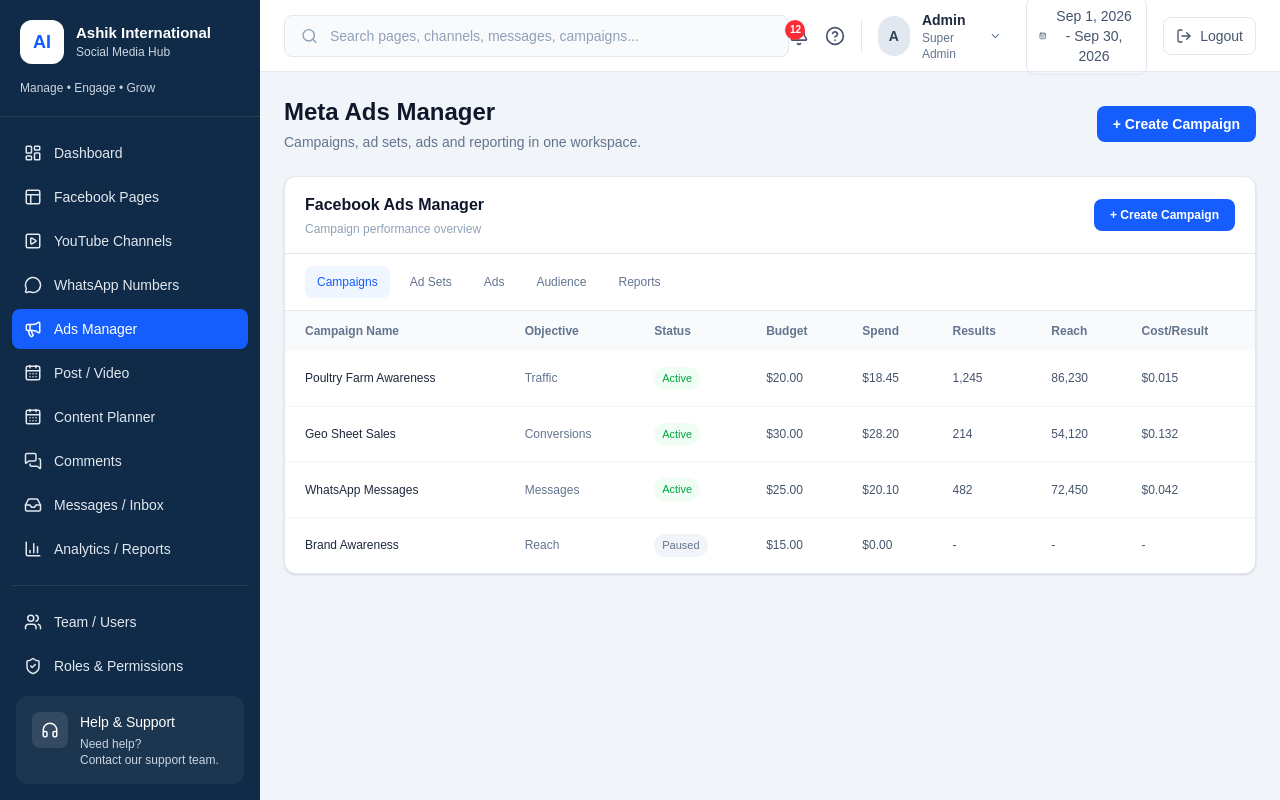
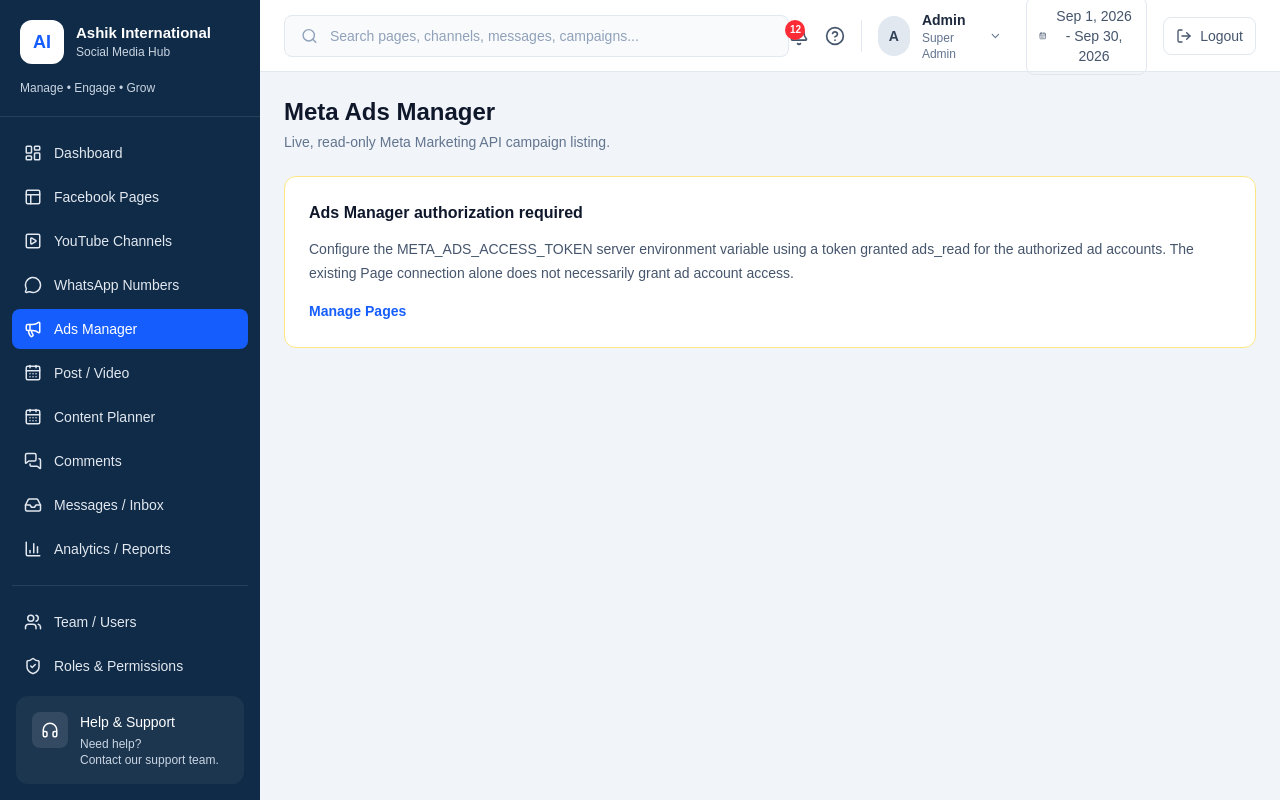
Before and after one commit to elias1435/social-media-hub, a Next.js app: page /ads-manager in a window 1280 px wide. Built offline with nearby package versions, Linux system fonts and the light colour scheme.

Commit message:
Replace Ads Manager demo data with authorized campaign retrieval

```diff
--- a/app/ads-manager/page.tsx
+++ b/app/ads-manager/page.tsx
@@ -1,5 +1,29 @@
 import Link from "next/link";
 import AppShell from "@/components/layout/AppShell";
 import PageHeader from "@/components/ui/PageHeader";
-import AdsManager from "@/components/dashboard/AdsManager";
-export default function Ads(){return <AppShell><PageHeader title="Meta Ads Manager" description="Campaigns, ad sets, ads and reporting in one workspace." action={<Link href="/ads-manager/create" className="rounded-lg bg-blue-600 px-4 py-2 text-sm font-semibold text-white">+ Create Campaign</Link>}/><AdsManager/></AppShell>}
+import { graphGet } from "@/lib/meta-connection";
+export const dynamic = "force-dynamic";
+type Account={id:string;name?:string;account_id?:string;currency?:string};
+type Campaign={id:string;name?:string;objective?:string;effective_status?:string};
+export default async function Ads({searchParams}:{searchParams:Promise<{account?:string}>}){
+ const {account}=await searchParams;
+ const token=process.env.META_ADS_ACCESS_TOKEN;
+ let accounts:Account[]=[];let campaigns:Campaign[]=[];let error="";
+ if(token){
+  try{
+   const data=await graphGet<{data?:Account[]}>("/me/adaccounts",token,{fields:"id,name,account_id,currency",limit:"100"});accounts=data.data||[];
+  }catch(e){error=e instanceof Error?e.message:"Could not retrieve ad accounts";}
+ }
+ const chosen=accounts.find(a=>a.id===account)||accounts[0];
+ if(token&&chosen){
+  try{
+   const data=await graphGet<{data?:Campaign[]}>("/"+chosen.id+"/campaigns",token,{fields:"id,name,objective,effective_status",limit:"100"});campaigns=data.data||[];
+  }catch(e){error=e instanceof Error?e.message:"Could not retrieve campaigns";}
+ }
+ return <AppShell><PageHeader title="Meta Ads Manager" description="Live, read-only Meta Marketing API campaign listing."/>
+ {!token?<div className="rounded-xl border border-amber-200 bg-white p-6"><h2 className="font-bold">Ads Manager authorization required</h2><p className="mt-3 text-sm leading-6 text-slate-600">Configure the META_ADS_ACCESS_TOKEN server environment variable using a token granted ads_read for the authorized ad accounts. The existing Page connection alone does not necessarily grant ad account access.</p><Link className="mt-4 inline-block text-sm font-semibold text-blue-600" href="/facebook">Manage Pages</Link></div>:
+ <div className="space-y-5">{error&&<p className="rounded-xl border border-amber-200 bg-amber-50 p-4 text-sm text-amber-900">{error}</p>}
+ <div className="rounded-xl border border-slate-200 bg-white p-5"><h2 className="font-bold">Ad Accounts</h2>{accounts.length?<div className="mt-3 flex flex-wrap gap-2">{accounts.map(a=><Link key={a.id} href={"/ads-manager?account="+encodeURIComponent(a.id)} className={chosen?.id===a.id?"rounded-lg bg-blue-600 px-3 py-2 text-sm text-white":"rounded-lg border border-slate-200 px-3 py-2 text-sm"}>{a.name||a.id}</Link>)}</div>:<p className="mt-3 text-sm text-slate-500">No ad accounts returned.</p>}</div>
+ {chosen&&<div className="overflow-x-auto rounded-xl border border-slate-200 bg-white"><div className="border-b border-slate-100 p-5"><h2 className="font-semibold">Campaigns: {chosen.name||chosen.id}</h2></div><table className="w-full text-left text-sm"><thead className="bg-slate-50 text-xs text-slate-500"><tr><th className="px-5 py-3">Campaign</th><th className="px-5 py-3">Objective</th><th className="px-5 py-3">Status</th><th className="px-5 py-3">Action</th></tr></thead><tbody className="divide-y divide-slate-100">{campaigns.map(c=><tr key={c.id}><td className="px-5 py-4">{c.name||c.id}</td><td className="px-5 py-4">{c.objective||"Unknown"}</td><td className="px-5 py-4">{c.effective_status||"Unknown"}</td><td className="px-5 py-4"><a className="text-blue-600" target="_blank" rel="noopener noreferrer" href={"https://adsmanager.facebook.com/adsmanager/manage/campaigns?act="+encodeURIComponent(chosen.account_id||"")}>Open in Meta</a></td></tr>)}</tbody></table>{!campaigns.length&&<p className="p-5 text-sm text-slate-500">No campaigns returned.</p>}</div>}</div>}
+ </AppShell>;
+}
```
